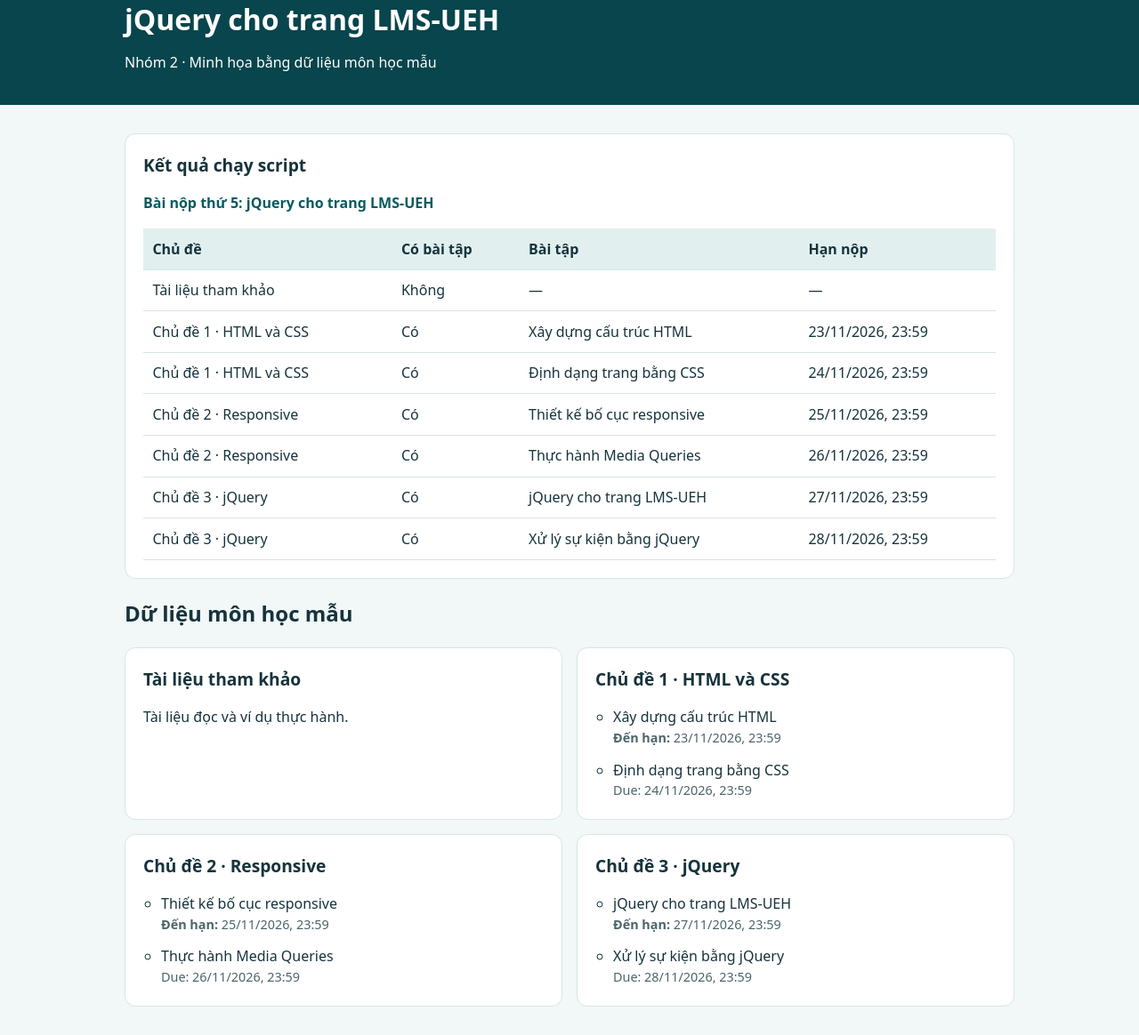
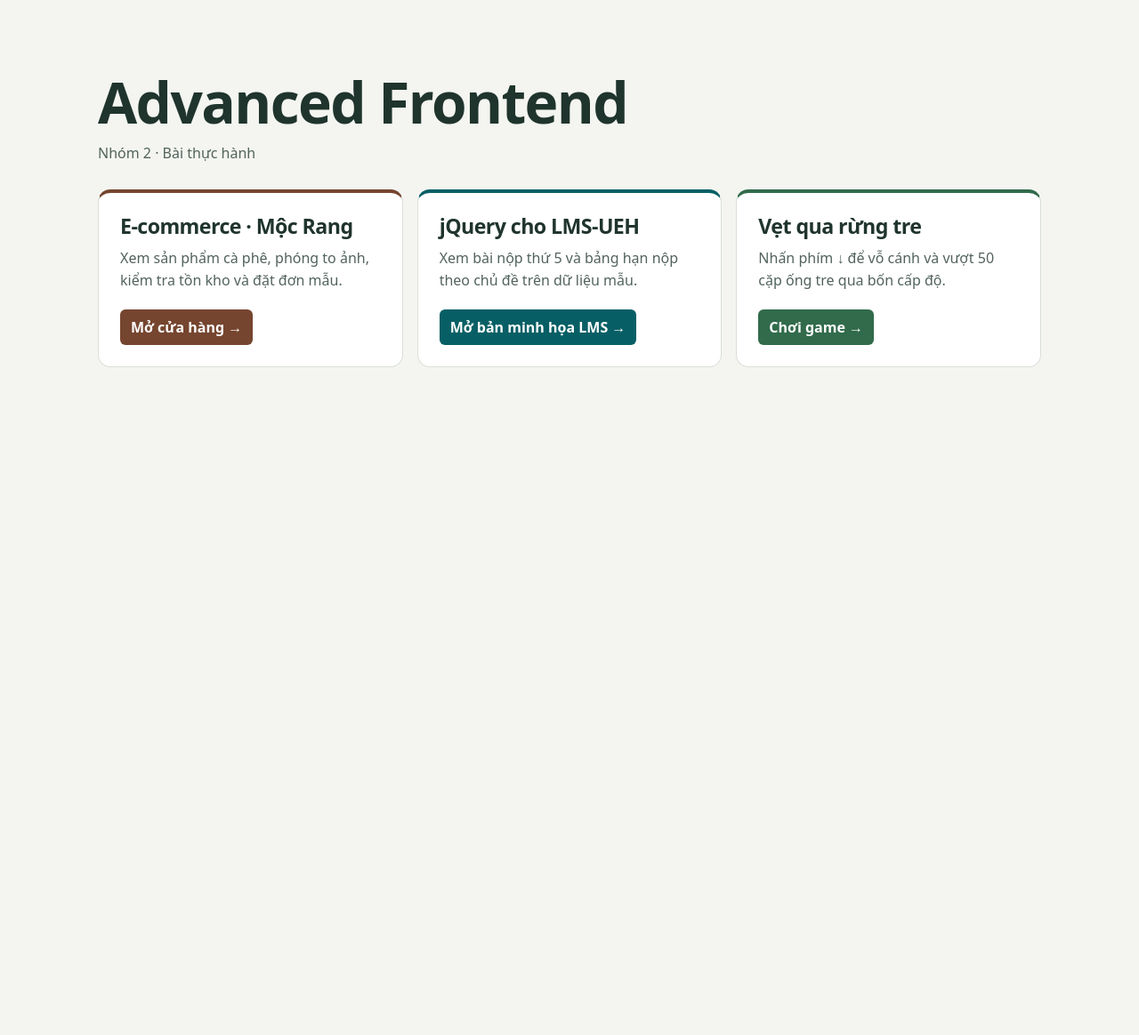
Before and after one commit to ngthytrang/Tuan3_, a plain HTML site: page Advanced frontend/demo.html in a window 1280 px wide. Shown: the part 32-1196 px from the top of the page at 89% size. After the commit the page ends 800 px from the top, so only its background shows below. Drawn offline with Linux system fonts and the light colour scheme.

Commit message:
Add files via upload

```diff
--- a/Advanced frontend/demo.html
+++ b/Advanced frontend/demo.html
@@ -3,93 +3,50 @@
 <head>
   <meta charset="utf-8">
   <meta name="viewport" content="width=device-width, initial-scale=1">
-  <title>Thực hành jQuery · LMS-UEH</title>
+  <title>Nhóm 2 · Advanced Frontend</title>
   <style>
     * { box-sizing: border-box; }
-    body { margin: 0; font: 16px/1.55 system-ui, sans-serif; color: #16333c; background: #f2f7f7; }
-    header { padding: 2.2rem max(5vw, calc((100% - 1000px)/2)); background: #08454d; color: white; }
-    h1 { margin: 0; line-height: 1.2; }
-    header p { margin-bottom: 0; }
-    main { width: min(1000px, 90%); margin: 2rem auto; }
-    .section, #lms-demo-results { padding: 1.25rem; background: white; border: 1px solid #d6e5e5; border-radius: 12px; }
-    #lms-demo-results h2, .section h2 { margin-top: 0; font-size: 1.2rem; }
-    #lms-demo-results p { font-weight: 700; color: #075b61; }
-    .table-scroll { overflow-x: auto; }
-    table { width: 100%; border-collapse: collapse; min-width: 580px; }
-    th, td { padding: .65rem; border-bottom: 1px solid #d6e5e5; text-align: left; }
-    th { background: #e1f0ef; }
-    .topics { list-style: none; padding: 0; display: grid; grid-template-columns: repeat(2,minmax(0,1fr)); gap: 1rem; }
-    .section ul { padding-left: 1.25rem; }
-    .section li + li { margin-top: .75rem; }
-    .activity-dates { color: #4c646a; font-size: .9rem; }
-    .sr-only { position: absolute; width: 1px; height: 1px; overflow: hidden; clip-path: inset(50%); }
-    @media (max-width: 640px) { .topics { grid-template-columns: 1fr; } }
+    body { margin: 0; background: #f4f5f1; color: #1f342d; font: 16px/1.55 system-ui, sans-serif; }
+    main { width: min(1060px, 90%); margin: clamp(36px, 9vw, 110px) auto; }
+    header { margin-bottom: 28px; }
+    h1, h2 { line-height: 1.16; letter-spacing: -.025em; }
+    h1 { margin: 0; font-size: clamp(2rem, 7vw, 4rem); }
+    header p { margin: 8px 0 0; color: #52635c; }
+    nav { display: grid; grid-template-columns: repeat(3, minmax(0, 1fr)); gap: 16px; }
+    .card { --accent: #76452f; display: flex; flex-direction: column; border-radius: 14px; padding: 24px; border: 1px solid #d9dfd7; border-top: 4px solid var(--accent); background: white; }
+    .card:nth-child(2) { --accent: #075f65; }
+    .card:nth-child(3) { --accent: #316b4b; }
+    h2 { margin: 0 0 10px; font-size: 1.45rem; }
+    .card p { flex: 1; margin: 0 0 20px; color: #52635c; }
+    .card a { color: white; background: var(--accent); border-radius: 6px; padding: 8px 12px; align-self: flex-start; text-decoration: none; font-weight: 650; }
+    .card a:hover { filter: brightness(.86); }
+    .card a:focus-visible { outline: 3px solid var(--accent); outline-offset: 4px; }
+    @media (max-width: 760px) { nav { grid-template-columns: 1fr; } }
   </style>
-  <script defer src="jquery.min.js"></script>
-  <script defer src="lms-ueh.js"></script>
 </head>
 <body>
-  <header>
-    <h1>jQuery cho trang LMS-UEH</h1>
-    <p>Nhóm 2 · Minh họa bằng dữ liệu môn học mẫu</p>
-  </header>
-  <main id="region-main">
-    <section id="lms-demo-results" hidden>
-      <h2>Kết quả chạy script</h2>
-      <p></p>
-      <div class="table-scroll" role="region" aria-label="Bảng hạn nộp theo chủ đề" tabindex="0">
-        <table>
-          <thead><tr><th scope="col">Chủ đề</th><th scope="col">Có bài tập</th><th scope="col">Bài tập</th><th scope="col">Hạn nộp</th></tr></thead>
-          <tbody></tbody>
-        </table>
-      </div>
-    </section>
-    <h2>Dữ liệu môn học mẫu</h2>
-    <ul class="topics">
-    <li class="section">
-      <h2 class="sectionname">Tài liệu tham khảo</h2>
-      <p>Tài liệu đọc và ví dụ thực hành.</p>
-    </li>
-    <li class="section">
-      <h2 class="sectionname">Chủ đề 1 · HTML và CSS</h2>
-      <ul>
-        <li class="modtype_assign">
-          <span class="instancename">Xây dựng cấu trúc HTML<span class="sr-only"> Bài tập</span></span>
-          <div class="activity-dates"><div><strong>Đến hạn:</strong> 23/11/2026, 23:59</div></div>
-        </li>
-        <li class="modtype_assign">
-          <span class="instancename">Định dạng trang bằng CSS<span class="sr-only"> Bài tập</span></span>
-          <div class="activity-dates"><div>Due: 24/11/2026, 23:59</div></div>
-        </li>
-      </ul>
-    </li>
-    <li class="section">
-      <h2 class="sectionname">Chủ đề 2 · Responsive</h2>
-      <ul>
-        <li class="modtype_assign">
-          <span class="instancename">Thiết kế bố cục responsive<span class="sr-only"> Bài tập</span></span>
-          <div class="activity-dates"><div><strong>Đến hạn:</strong> 25/11/2026, 23:59</div></div>
-        </li>
-        <li class="modtype_assign">
-          <span class="instancename">Thực hành Media Queries<span class="sr-only"> Bài tập</span></span>
-          <div class="activity-dates"><div>Due: 26/11/2026, 23:59</div></div>
-        </li>
-      </ul>
-    </li>
-    <li class="section">
-      <h2 class="sectionname">Chủ đề 3 · jQuery</h2>
-      <ul>
-        <li class="modtype_assign">
-          <span class="instancename">jQuery cho trang LMS-UEH<span class="sr-only"> Bài tập</span></span>
-          <div class="activity-dates"><div><strong>Đến hạn:</strong> 27/11/2026, 23:59</div></div>
-        </li>
-        <li class="modtype_assign">
-          <span class="instancename">Xử lý sự kiện bằng jQuery<span class="sr-only"> Bài tập</span></span>
-          <div class="activity-dates"><div>Due: 28/11/2026, 23:59</div></div>
-        </li>
-      </ul>
-    </li>
-    </ul>
+  <main>
+    <header>
+      <h1>Advanced Frontend</h1>
+      <p>Nhóm 2 · Bài thực hành</p>
+    </header>
+    <nav aria-label="Ba bài thực hành Nhóm 2">
+      <article class="card">
+        <h2>E-commerce · Mộc Rang</h2>
+        <p>Xem sản phẩm cà phê, phóng to ảnh, kiểm tra tồn kho và đặt đơn mẫu.</p>
+        <a href="ecommerce/index.html">Mở cửa hàng →</a>
+      </article>
+      <article class="card">
+        <h2>jQuery cho LMS-UEH</h2>
+        <p>Xem bài nộp thứ 5 và bảng hạn nộp theo chủ đề trên dữ liệu mẫu.</p>
+        <a href="lms-ueh/index.html">Mở bản minh họa LMS →</a>
+      </article>
+      <article class="card">
+        <h2>Vẹt qua rừng tre</h2>
+        <p>Nhấn phím ↓ để vỗ cánh và vượt 50 cặp ống tre qua bốn cấp độ.</p>
+        <a href="game/index.html">Chơi game →</a>
+      </article>
+    </nav>
   </main>
 </body>
 </html>
```
Also changed, not shown: Advanced frontend/README.md.
